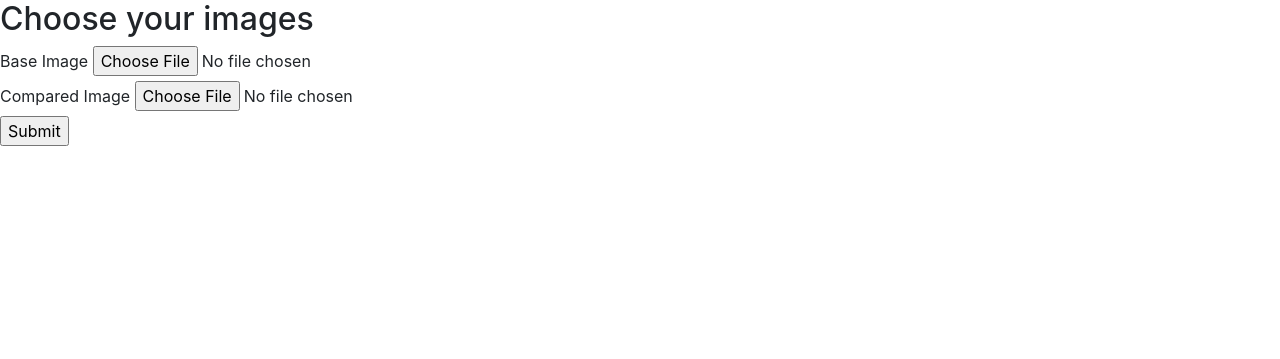
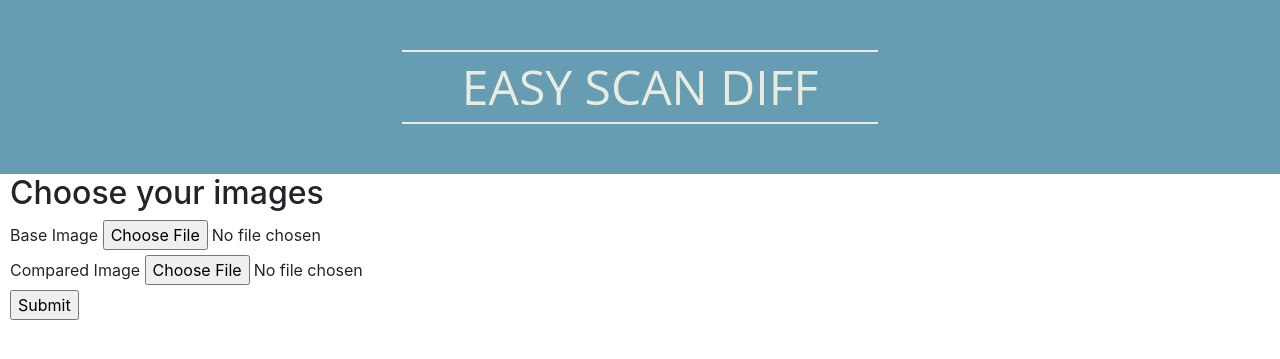
Before and after one commit to MalinavyBusel/Scan-Diff, a Flask app: page / in a window 1280 px wide. Shown: the top 359 px of the page. Run offline with Flask 2, Linux system fonts and the light colour scheme; parts of the project's set-up code (start-up, migrations or seed data) failed here and were passed over; some libraries are stand-ins or nearby versions.

Commit message:
Мелкие правки

```diff
--- a/logic/config.py
+++ b/logic/config.py
@@ -7,6 +7,7 @@ from decouple import config
 class ServerSettings(BaseSettings):
     HOST = 'localhost'
     PORT = 5000
+    DEBUG = False
     SECRET_KEY = config('KEY', cast=str)
 
 
--- a/server.py
+++ b/server.py
@@ -14,7 +14,7 @@ app.config['MAX_CONTENT_LENGTH'] = 1024 * 1024 * 16 - 1
 app.config['SECRET_KEY'] = settings.SECRET_KEY
 
 
-@app.route('/', methods=('GET', 'POST'))  # TODO версия
+@app.route('/', methods=('GET', 'POST'))
 def main():
     form = ImageForm()
 
@@ -43,4 +43,5 @@ def main():
 
 if __name__ == "__main__":
     app.run(host=settings.HOST,
-            port=settings.PORT)
+            port=settings.PORT,
+            debug=settings.DEBUG)
--- a/templates/main_get.jinja2
+++ b/templates/main_get.jinja2
@@ -2,7 +2,8 @@
 
 
 {% block content %}
-    <div class="form-wrapper">
+    <div class="one"><h1>EASY SCAN DIFF</h1></div>
+    <div class="form-wrapper" style="margin-left: 10px">
       <h2 class="title">Choose your images</h2>
       <form method="POST" action="/" enctype="multipart/form-data">
 
```
